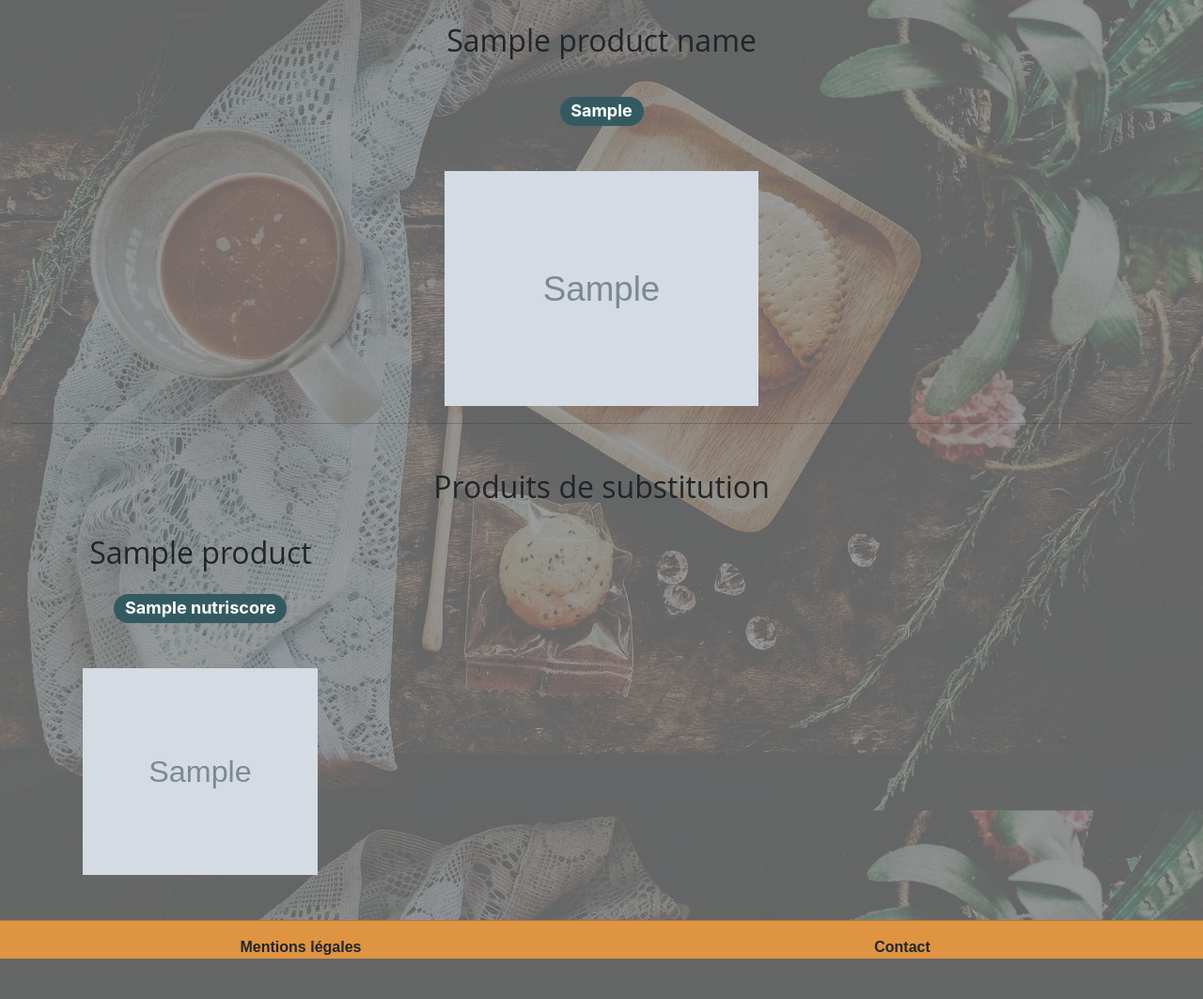
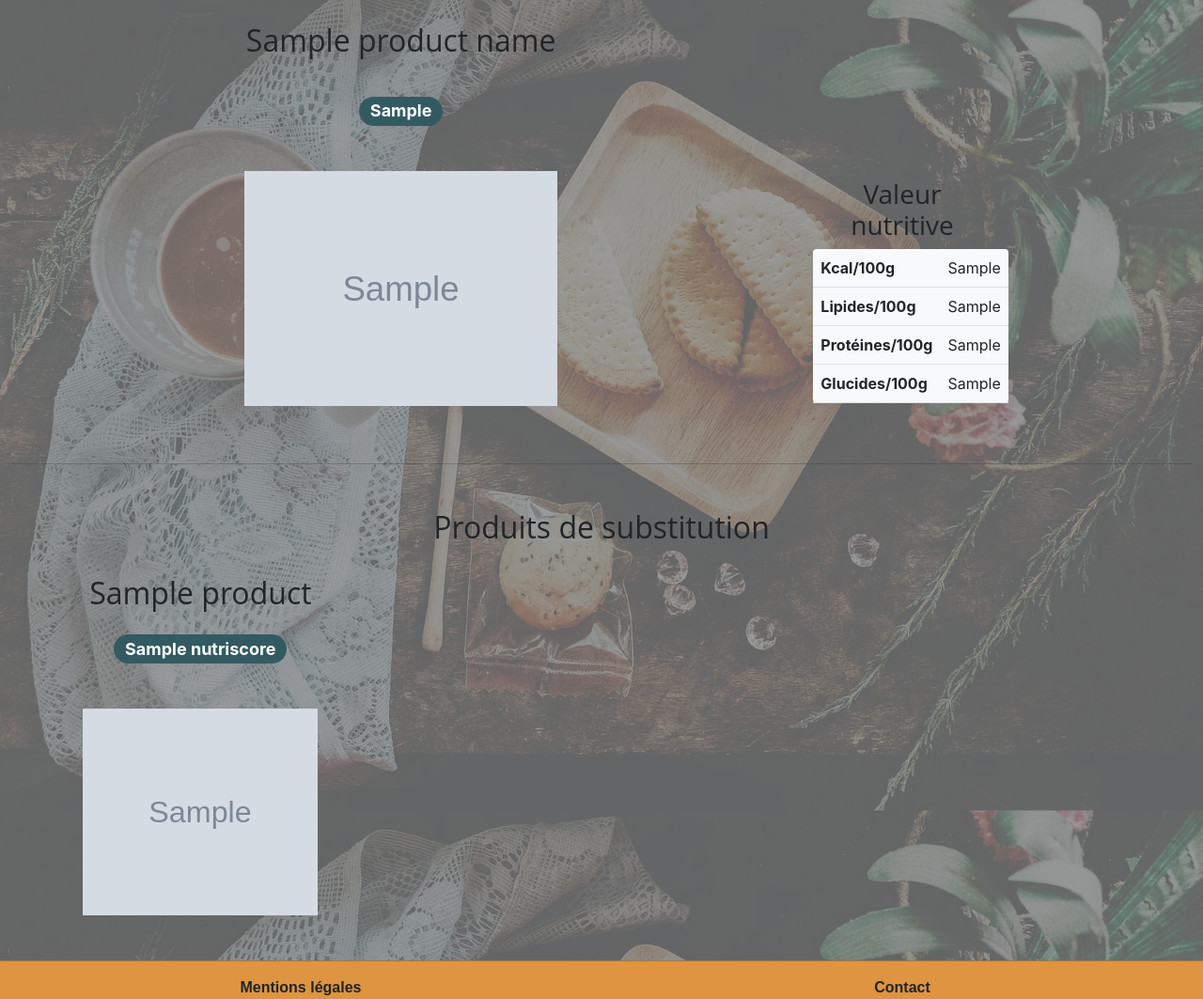
Before and after one commit to Digoin/p11, a Django app: template pur_beurre/main_site/templates/main_site/product_description_page.html in a window 1280 px wide. Shown: the part 56-1119 px from the top of the page at 94% size. Before the commit the page ends 1076 px from the top, so only its background shows below. Run offline with Django 3.2, Linux system fonts and the light colour scheme; the template is opened without the code that fills it: most values are stand-ins (such as "Sample title", 1, 10 or a date in 2020); grey boxes marked "Sample" are stand-in pictures; some libraries are stand-ins or nearby versions.

Commit message:
front table is nice

```diff
--- a/pur_beurre/main_site/templates/main_site/product_description_page.html
+++ b/pur_beurre/main_site/templates/main_site/product_description_page.html
@@ -5,17 +5,40 @@
 
 {% block content %}
 <div class="row">
-    <h2 class="col text-center my-4">{{ product_name }}</h2>
+    <h2 class="col-8 text-center my-4">{{ product_name }}</h2>
 </div>
 <div class="row h4 mt-3 mb-5">
-    <div class="col text-center">
+    <div class="col-8 text-center">
         <span class="badge rounded-pill mussels-bg">{{ product_nutriscore }}</span>
     </div>
 </div>
-<div class="row justify-content-center">
-    <a class="col-6 product-presentation text-center" href="{{ product_url }}">
+<div class="row">
+    <a class="col-8 product-presentation text-center" href="{{ product_url }}">
         <img class="focused-product-img" src="{{ product_image }}">
     </a>
+    <div class="col-2 mt-2">
+        <h3 class="text-center">Valeur nutritive</h3>
+        <table class="table bg-light rounded">
+            <tbody>
+                <tr>
+                    <th scope="row">Kcal/100g</th>
+                    <td>{{ product_kcal }}</td>
+                </tr>
+                <tr>
+                    <th scope="row">Lipides/100g</th>
+                    <td>{{ product_fat }}</td>
+                </tr>
+                <tr>
+                    <th scope="row">Protéines/100g</th>
+                    <td>{{ product_protein }}</td>
+                </tr>
+                <tr>
+                    <th scope="row">Glucides/100g</th>
+                    <td>{{ product_sugar }}</td>
+                </tr>
+            </tbody>
+        </table>
+    </div>
 </div>
 <hr class="my-5">
 <h2 class="row justify-content-center">Produits de substitution</h2>
--- a/pur_beurre/main_site/views.py
+++ b/pur_beurre/main_site/views.py
@@ -31,6 +31,10 @@ def product_description(request, product_id):
         "product_nutriscore" : product.nutriscore,
         "product_url" : product.url,
         "product_image" : product.img_url,
+        "product_kcal" : product.kcal,
+        "product_fat" : product.fat,
+        "product_protein" : product.protein,
+        "product_sugar" : product.sugar,
         "substitute_products" : best_subsitute_products,
     }
     return render(request, 'main_site/product_description_page.html', context)
```
